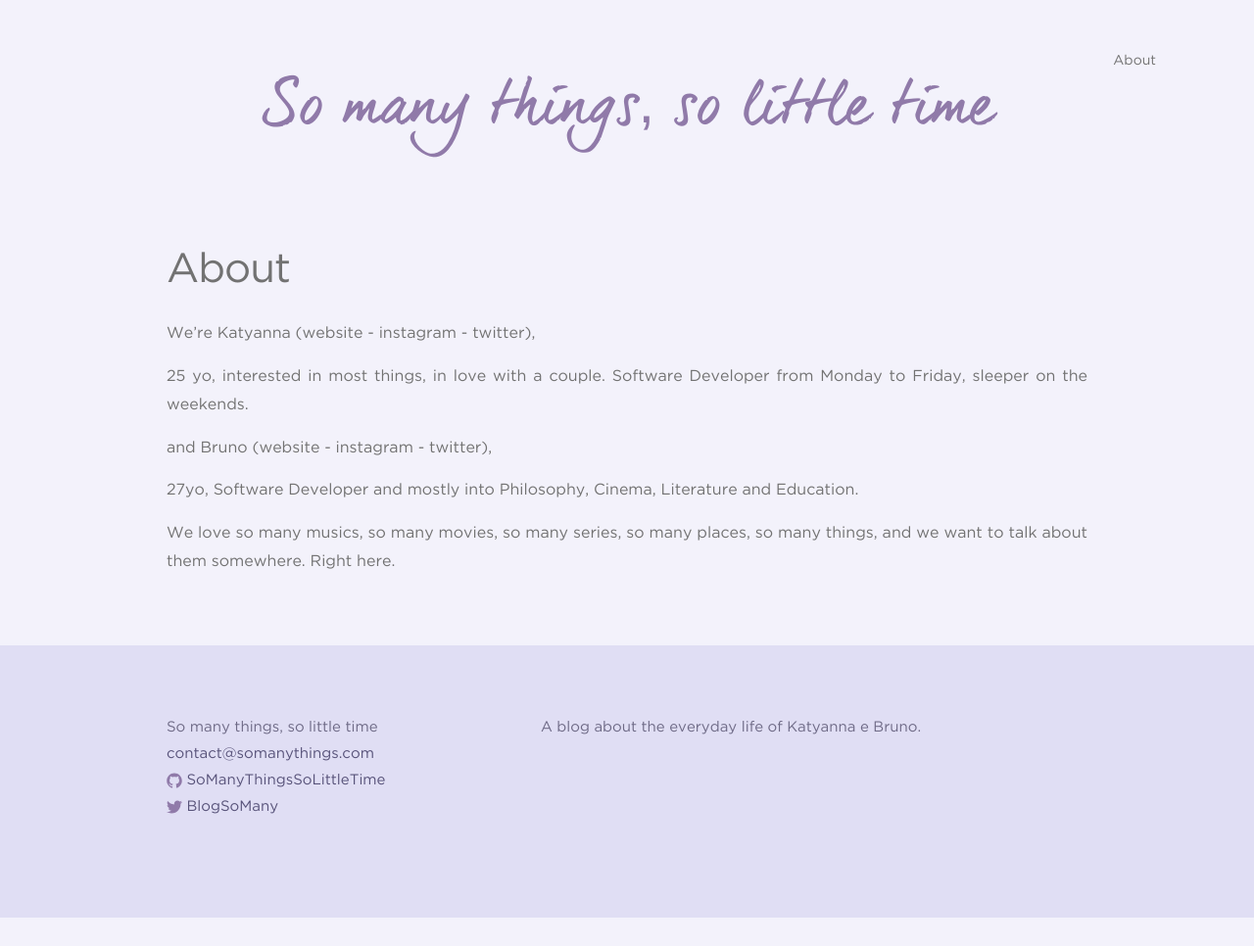
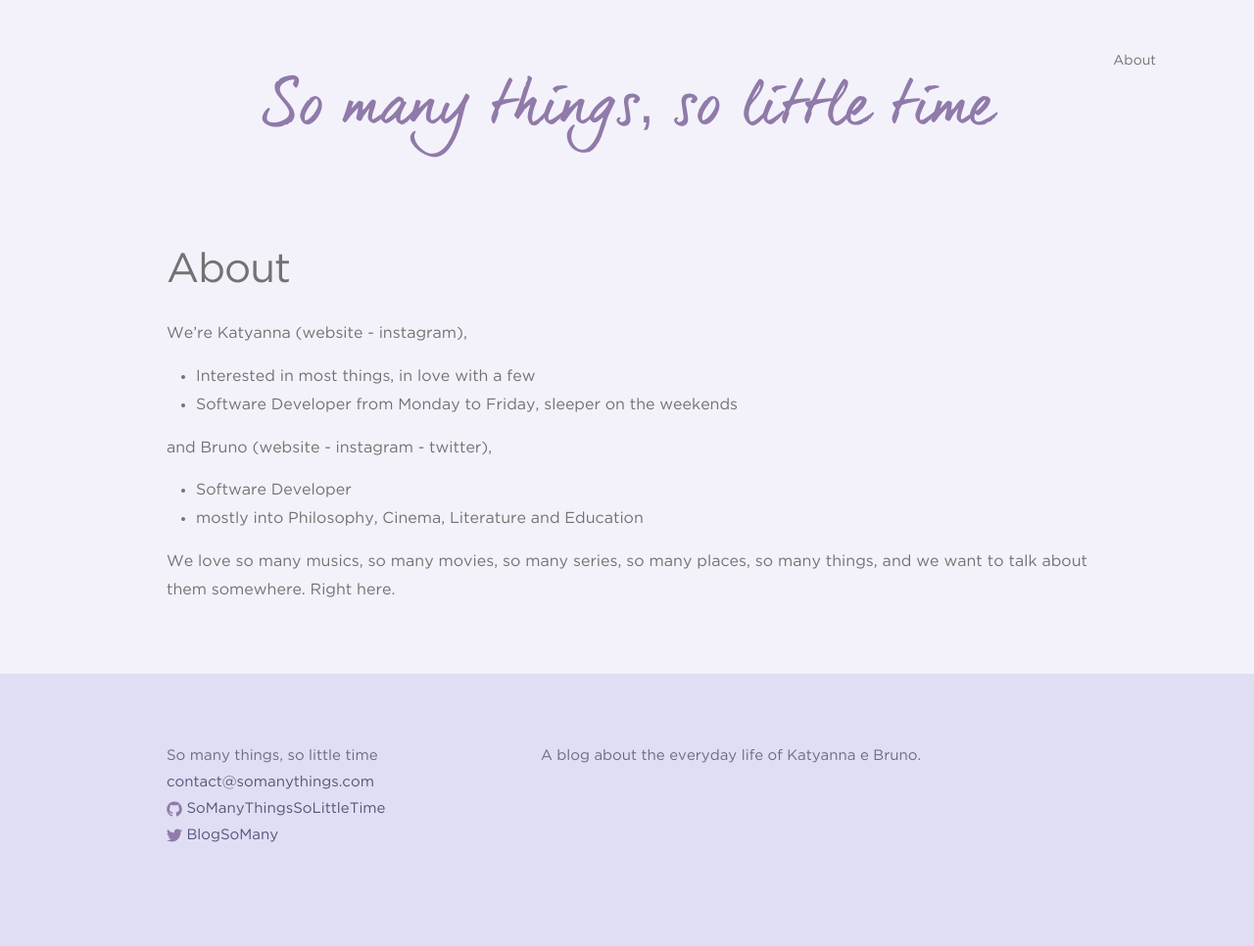
Before and after one commit to somanythingssolittletime/somanythingssolittletime.github.io, a Jekyll site: the page built from about.md, in a window 1280 px wide. Shown: the whole page at 98% size. Built offline with Jekyll 4.4.1, drawn with Linux system fonts in a browser that asks for light colours; some web fonts are replaced; before the commit the page ends 937 px from its top, so only the background shows below that.

Commit message:
Update About

```diff
--- a/about.md
+++ b/about.md
@@ -4,13 +4,15 @@ title: About
 permalink: /about/
 ---
 
-We're Katyanna ([website][site-katy] - [instagram][ig-katy] - [twitter][twitter-katy]),
+We're Katyanna ([website][site-katy] - [instagram][ig-katy]),
 
-25 yo, interested in most things, in love with a couple. Software Developer from Monday to Friday, sleeper on the weekends.
+- Interested in most things, in love with a few
+- Software Developer from Monday to Friday, sleeper on the weekends
 
 and Bruno ([website][site-bruno] - [instagram][ig-bruno] - [twitter][twitter-bruno]),
 
-27yo, Software Developer and mostly into Philosophy, Cinema, Literature and Education.
+- Software Developer
+- mostly into Philosophy, Cinema, Literature and Education
 
 We love so many musics, so many movies, so many series, so many places, so many things, and we want to talk about them somewhere. Right here.
 
@@ -18,5 +20,4 @@ We love so many musics, so many movies, so many series, so many places, so many
 [site-bruno]: http://garulab.com/
 [ig-katy]: https://www.instagram.com/ameliemoura/
 [ig-bruno]: https://www.instagram.com/garucosta/
-[twitter-katy]: https://twitter.com/amelie_kn
 [twitter-bruno]: https://twitter.com/garucosta
```
